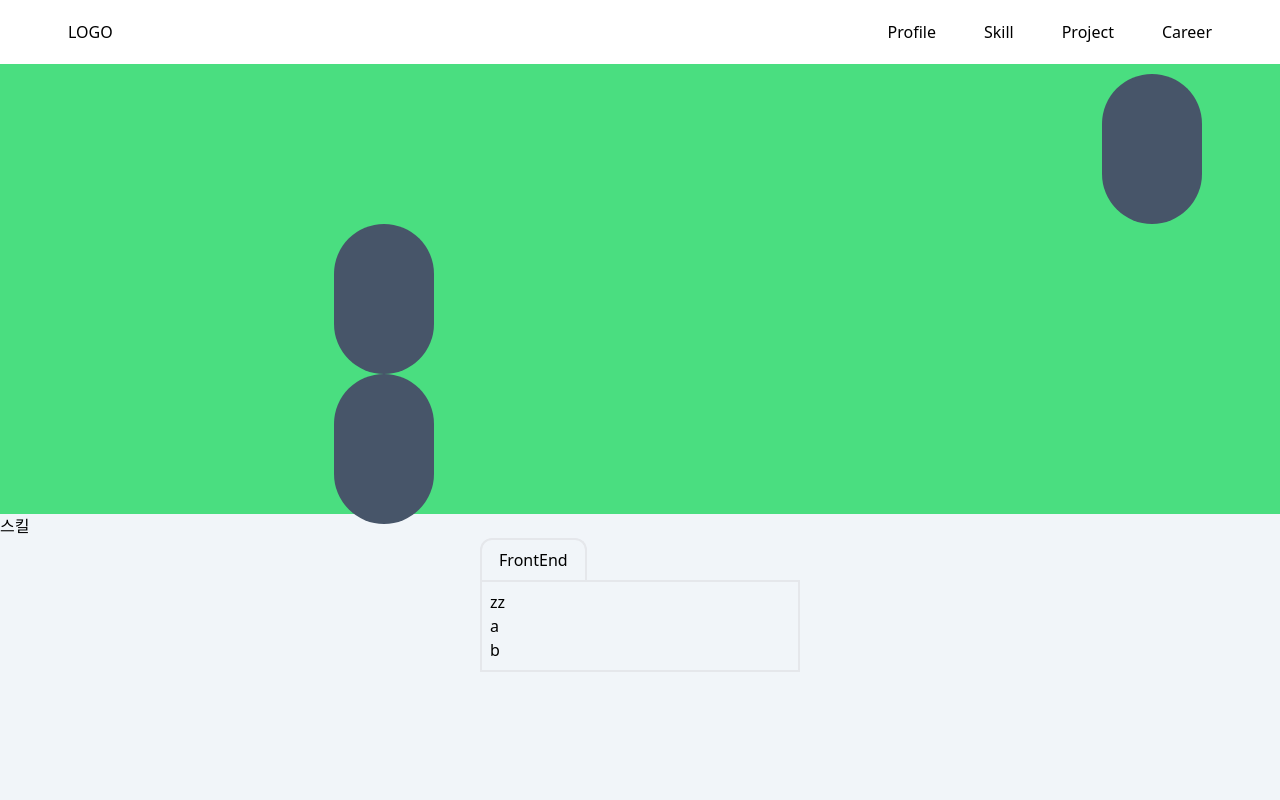
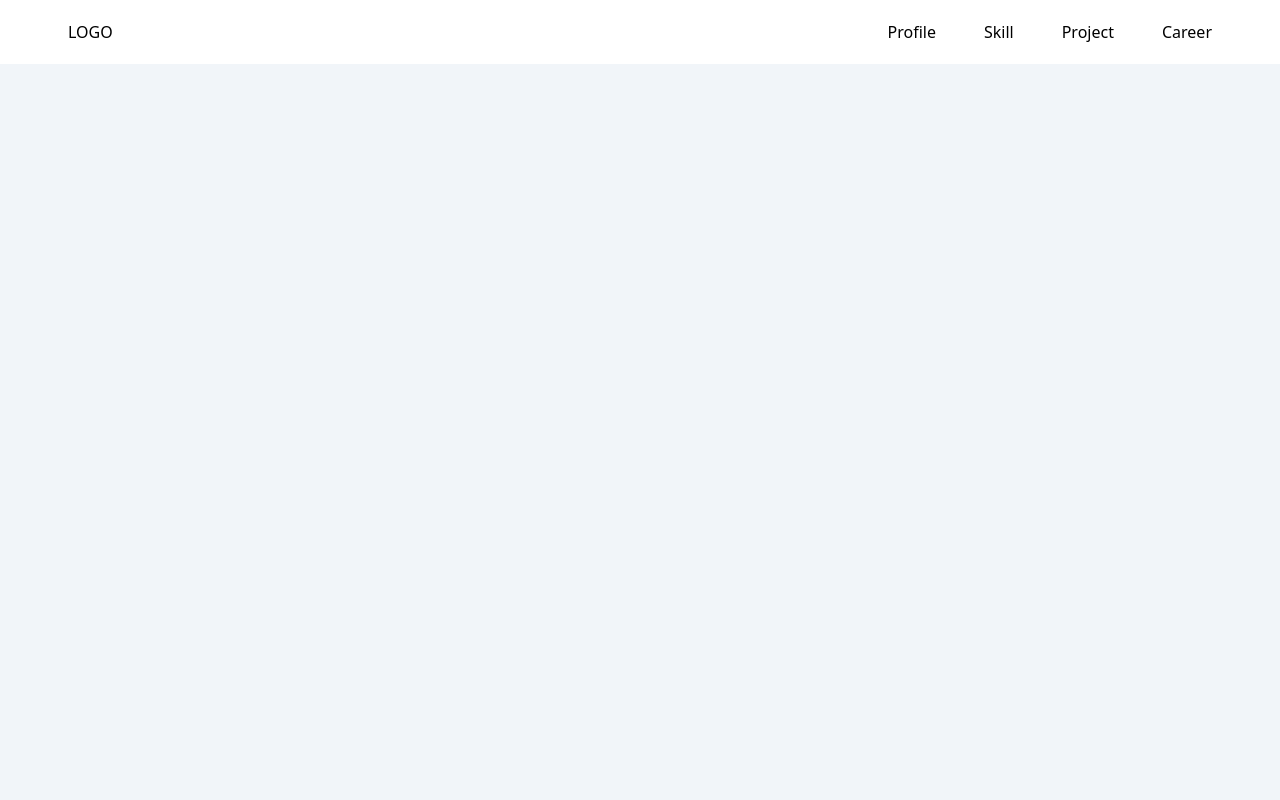
Before and after one commit to ramer-dev/portfolio, a Next.js app: page / in a window 1280 px wide. Shown: the top 800 px of the page. Built offline with nearby package versions, Linux system fonts and the light colour scheme.

Commit message:
updating intro

```diff
--- a/components/page/intro/intro.tsx
+++ b/components/page/intro/intro.tsx
@@ -1,53 +1,17 @@
-import React, {MutableRefObject, useEffect, useRef, useState} from "react";
+import React, {RefObject, useEffect, useRef} from "react";
 import Flat from "./particle/Flat";
 
-export default function Intro(): JSX.Element {
 
-    const canvas = useRef();
-    let ctx = null;
+const Intro = () => {
+    const canvasRef: RefObject<HTMLCanvasElement> = useRef<HTMLCanvasElement>(null);
 
+    useEffect(() => {
+        const canvas = canvasRef.current;
+        const ctx = canvas?.getContext('2d')
+    })
 
-    const [flatParticle, setFlatParticle] = useState(Array(15).fill(false))
-    // Todo : edit this thing
-    const placer = () => {
-        const arr = Array(15).fill(false)
-        const fiveList: number[] = []
-        const threeList: number[] = []
-        let count: number = 0;
-        while (count < 3) {
-            const ban = Math.floor(Math.random() * 15)
-            const divFive = Math.floor(ban  / 5 - 0.1) // x
-            const divThree = Math.floor(ban / 3 - 0.1) // y
-
-            if (!(fiveList.includes(divFive)) || !(threeList.includes(divThree))) {
-                console.log(ban, divFive,divThree)
-                fiveList.push(divFive)
-                threeList.push(divThree)
-                arr[ban] = true
-                count += 1
-            }
-        }
-        return arr;
-
-    }
-
-    useEffect(()=>{
-
-        setFlatParticle(placer());
-    },[])
-
-    return (
-        <div className={"h-fit bg-green-400 my-0 mx-auto"}>
-            <div className={"grid grid-cols-5 grid-rows-3"}>
-                {flatParticle.map((t, i) => {
-                    return t
-                        ? <Flat key={i} width={100} height={150} zDepth={1}/>
-                        : <div className={'grid-item'} key={i}/>
-                })
-                }
-            </div>
-            {/*<canvas ref={canvas}></canvas>*/}
-        </div>
-
-    )
+    return <div className={'w-max h-256'}>
+        <canvas className={'m-0 p-0 w-max h-max'} ref={canvasRef}/>
+    </div>
 }
+export default Intro;
```
